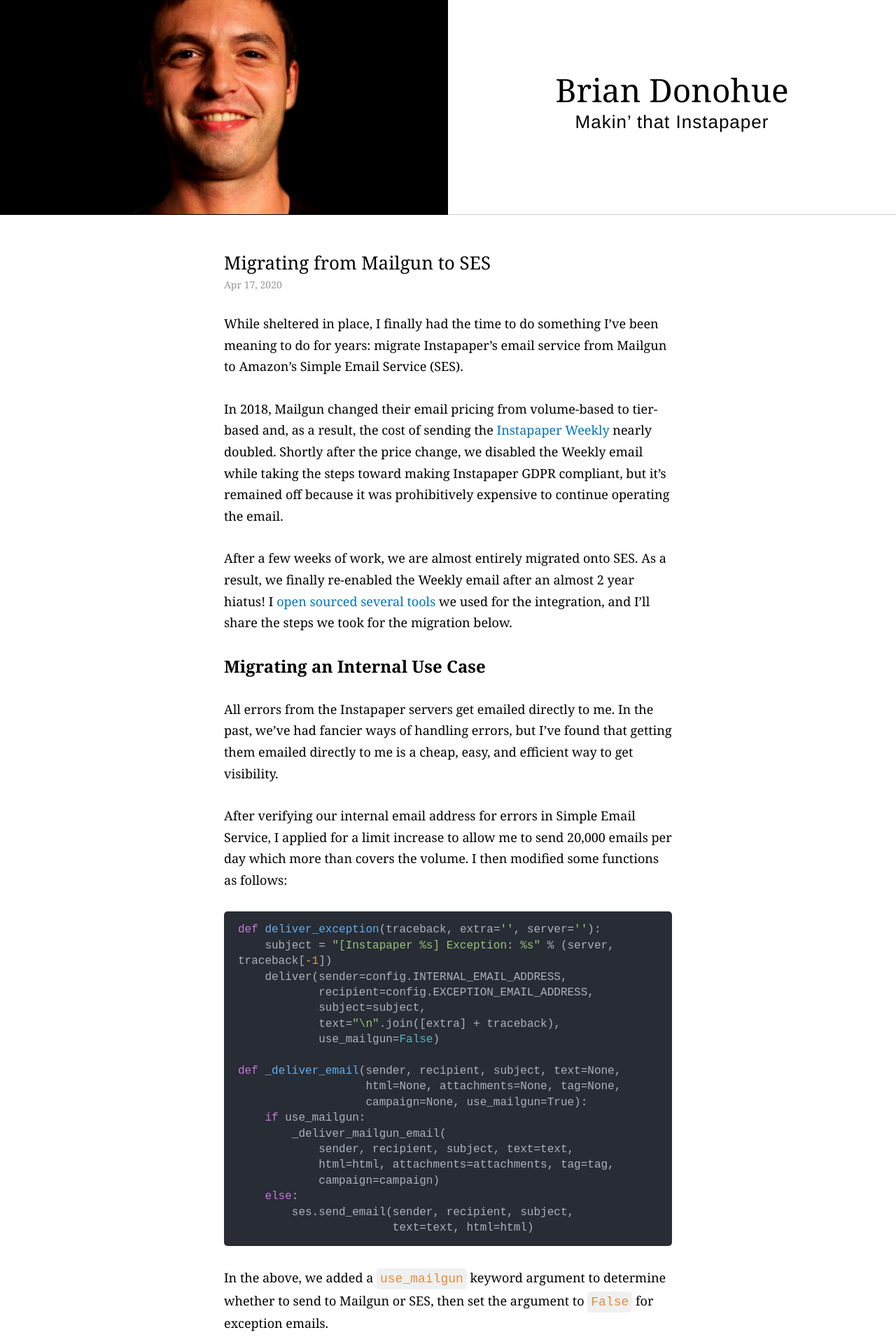
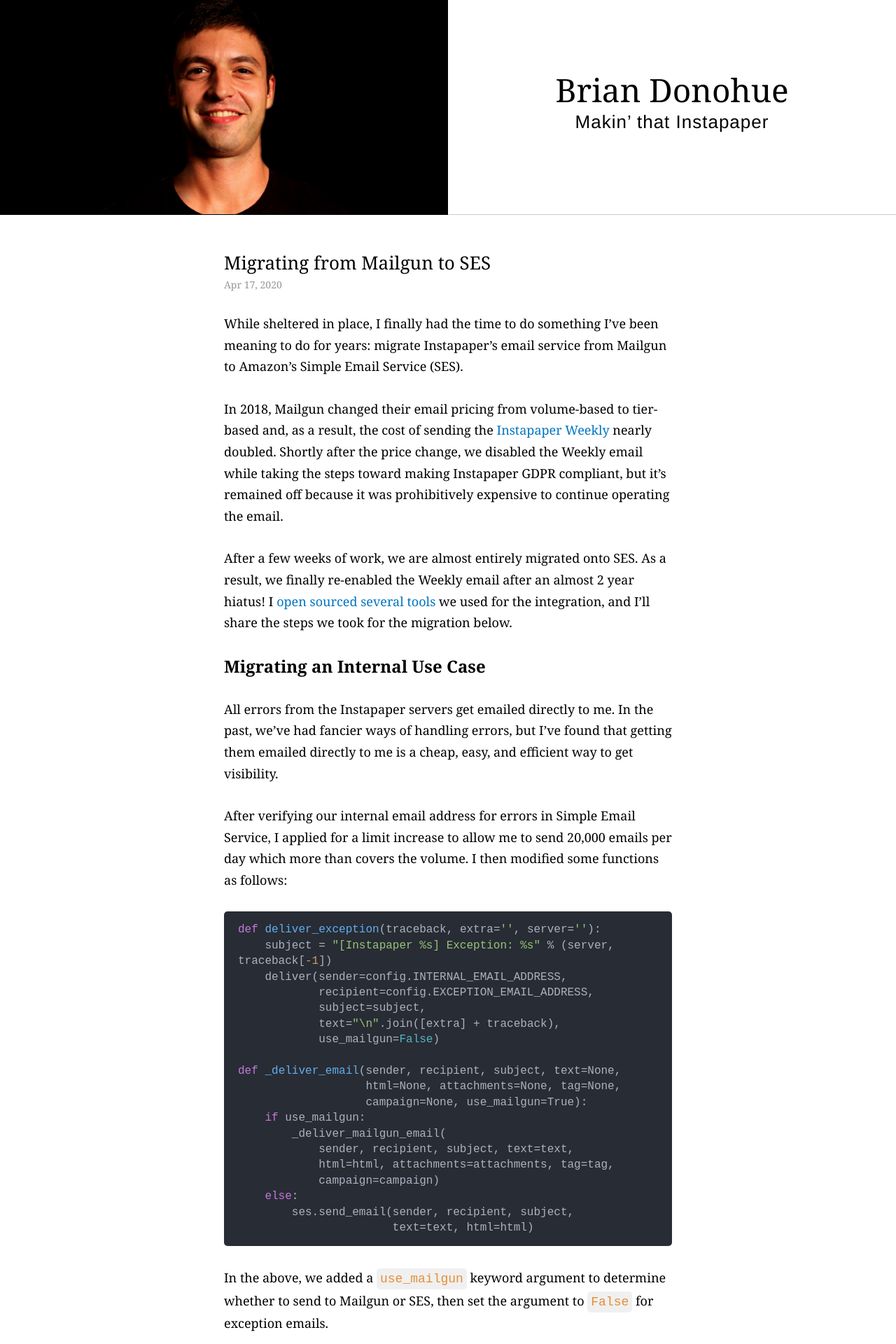
Before and after one commit to Donohue/donohue.github.io, a Jekyll site: the page built from index.md, in a window 1280 px wide. Shown: the top 1920 px of the page at 70% size. Built offline with Jekyll 4.4.1, drawn with Linux system fonts in a browser that asks for light colours; some web fonts are replaced; comment, search, counter and statistics services are not loaded.

Commit message:
Make avatar less obnoxiously large
Signed-off-by: Brian Donohue <brian@team.instapaper.com>

```diff
--- a/css/main.css
+++ b/css/main.css
@@ -129,13 +129,15 @@
 	text-decoration: none;
 }
 
+.header .container {
+    height: 34vh;
+}
+
 .header .container:first-child {
-    height: 34vh;
     border-bottom: 1px solid black;
 }
 
 .header .container:nth-child(2) {
-    height: 34vh;
     border-bottom: 1px solid rgb(205, 205, 205);
     border-bottom: 1px solid var(--info-border-color);
 }
@@ -247,7 +249,7 @@
 #avatar {
     background-image: url('../img/brian.png');
     background-color: black;
-    background-size: inherit;
+    background-size: contain;
 }
 
 #info {
@@ -401,6 +403,10 @@
         margin: 30px 0px;
     }
 
+    .container, .header .container {
+        height: 25vh;
+    }
+
     .post {
         margin: 30px 20px;
     }
@@ -423,7 +429,7 @@
     }
 }
 
-@media screen and (max-width: 535px) {
+@media screen and (max-width: 600px) {
     .name {
         font-size: 26px;
     }
@@ -432,6 +438,9 @@
         font-size: 14px;
     }
 
+}
+
+@media screen and (max-width: 535px) {
     .about {
         font-size: 18px;
         padding: 25px 25px;
```
